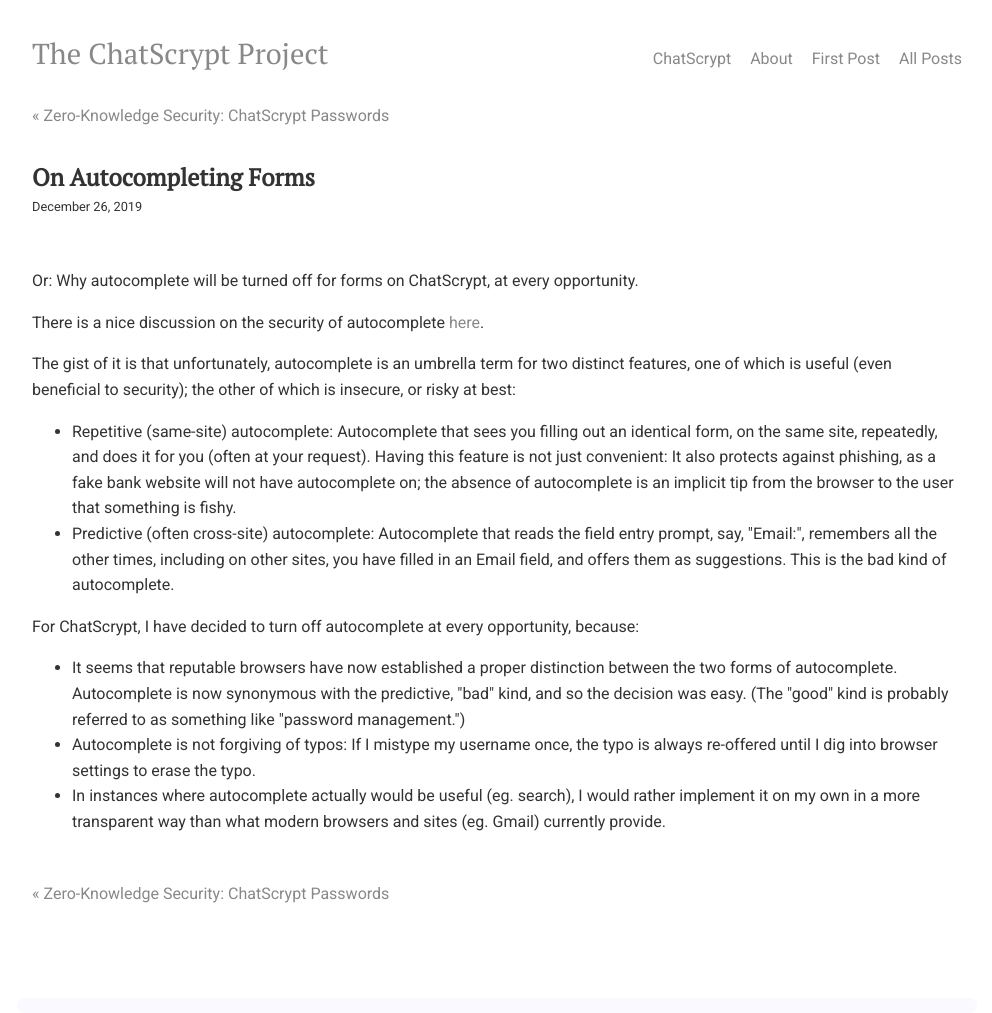
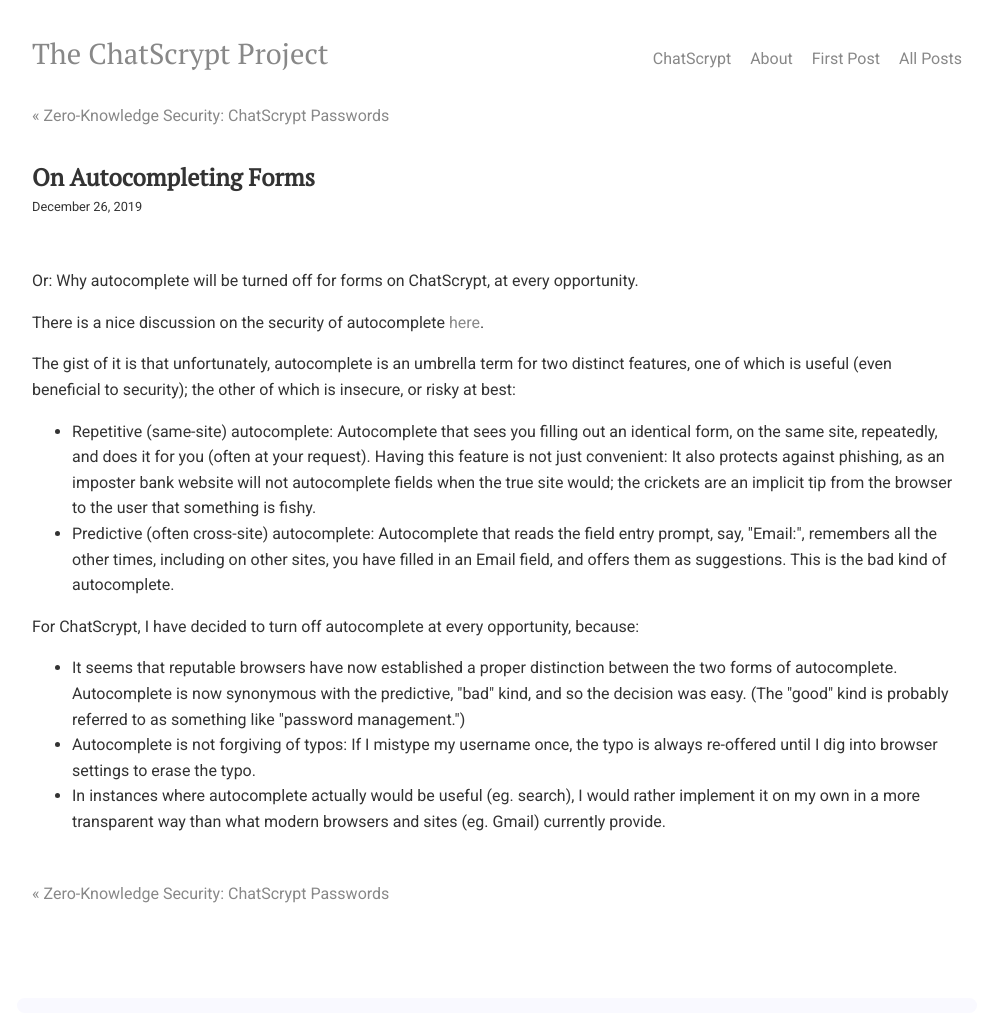
Before and after one commit to chatscrypt/chatscrypt.github.io, a Jekyll site: the page built from _posts/2019-12-26-on-autocompleting-forms.html, in a window 1280 px wide. Shown: the whole page, without its empty margins (143-1135 px from the left). Built offline with Jekyll 4.4.1, drawn with Linux system fonts in a browser that asks for light colours; comment, search, counter and statistics services are not loaded.

Commit message:
Update 2019-12-26-on-autocompleting-forms.html

```diff
--- a/_posts/2019-12-26-on-autocompleting-forms.html
+++ b/_posts/2019-12-26-on-autocompleting-forms.html
@@ -12,7 +12,7 @@
 <p>The gist of it is that unfortunately, autocomplete is an umbrella term for two distinct features, one of which is useful (even beneficial to security); the other of which is insecure, or risky at best:
 
 <ul>
-<li>Repetitive (same-site) autocomplete: Autocomplete that sees you filling out an identical form, on the same site, repeatedly, and does it for you (often at your request). Having this feature is not just convenient: It also protects against phishing, as a fake bank website will not have autocomplete on; the absence of autocomplete is an implicit tip from the browser to the user that something is fishy.
+<li>Repetitive (same-site) autocomplete: Autocomplete that sees you filling out an identical form, on the same site, repeatedly, and does it for you (often at your request). Having this feature is not just convenient: It also protects against phishing, as an imposter bank website will not autocomplete fields when the true site would; the crickets are an implicit tip from the browser to the user that something is fishy.
 
 <li> Predictive (often cross-site) autocomplete: Autocomplete that reads the field entry prompt, say, "Email:", remembers all the other times, including on other sites, you have filled in an Email field, and offers them as suggestions. This is the bad kind of autocomplete.
 </ul>
```
